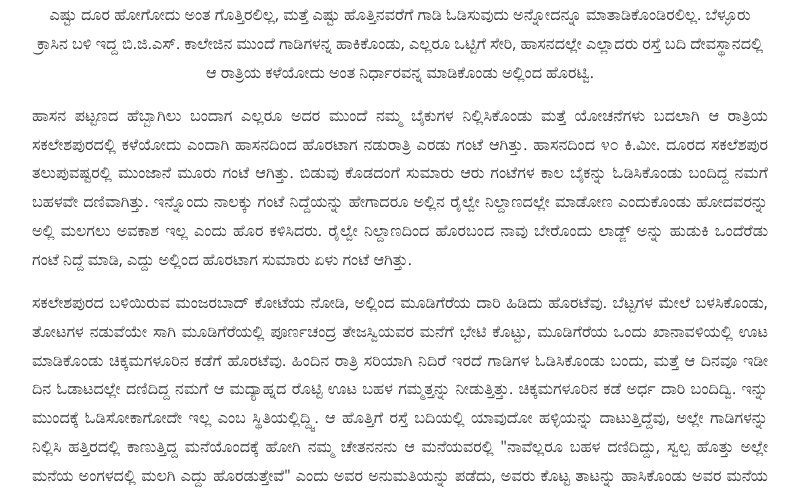
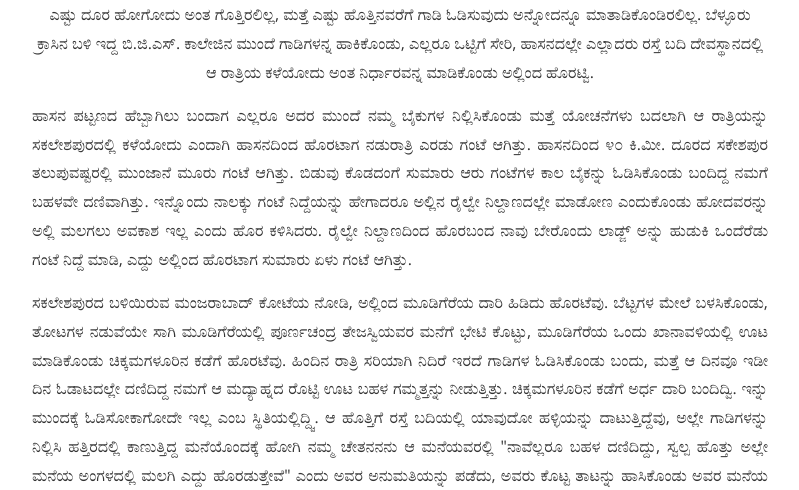
Before and after one commit to bencentra/centrarium, a Jekyll site: the page built from _posts/2019-09-23-aa-bettadalli.markdown, in a window 1280 px wide and 900 px high, scrolled down 704 px. Shown: the part 156-646 px from the top of the window, without its empty margins (240-1039 px from the left). Built offline with Jekyll 4.4.1, drawn with Linux system fonts in a browser that asks for light colours; nearby versions of some CDN libraries; comment, search, counter and statistics services are not loaded; a style sheet for code colours, icons or effects is not loaded; some of the changed text lies outside the part shown.

Commit message:
Update 2019-09-23-aa-bettadalli.markdown

```diff
--- a/_posts/2019-09-23-aa-bettadalli.markdown
+++ b/_posts/2019-09-23-aa-bettadalli.markdown
@@ -15,9 +15,9 @@
 
 <p align="center">ಎಷ್ಟು ದೂರ ಹೋಗೋದು ಅಂತ ಗೊತ್ತಿರಲಿಲ್ಲ, ಮತ್ತೆ ಎಷ್ಟು ಹೊತ್ತಿನವರೆಗೆ ಗಾಡಿ ಓಡಿಸುವುದು ಅನ್ನೋದನ್ನೂ ಮಾತಾಡಿಕೊಂಡಿರಲಿಲ್ಲ. ಬೆಳ್ಳೂರು ಕ್ರಾಸಿನ ಬಳಿ ಇದ್ದ ಬಿ.ಜಿ.ಎಸ್. ಕಾಲೇಜಿನ ಮುಂದೆ ಗಾಡಿಗಳನ್ನ ಹಾಕಿಕೊಂಡು, ಎಲ್ಲರೂ ಒಟ್ಟಿಗೆ ಸೇರಿ, ಹಾಸನದಲ್ಲೇ ಎಲ್ಲಾದರು ರಸ್ತೆ ಬದಿ ದೇವಸ್ಥಾನದಲ್ಲಿ ಆ ರಾತ್ರಿಯ ಕಳೆಯೋದು ಅಂತ ನಿರ್ಧಾರವನ್ನ ಮಾಡಿಕೊಂಡು ಅಲ್ಲಿಂದ ಹೊರಟ್ವಿ.</p>
 
-<p align="justify">ಹಾಸನ ಪಟ್ಟಣದ ಹೆಬ್ಬಾಗಿಲು ಬಂದಾಗ ಎಲ್ಲರೂ ಅದರ ಮುಂದೆ ನಮ್ಮ ಬೈಕುಗಳ ನಿಲ್ಲಿಸಿಕೊಂಡು ಮತ್ತೆ ಯೋಚನೆಗಳು ಬದಲಾಗಿ ಆ ರಾತ್ರಿಯ ಸಕಲೇಶಪುರದಲ್ಲಿ ಕಳೆಯೋದು ಎಂದಾಗಿ ಹಾಸನದಿಂದ ಹೊರಟಾಗ ನಡುರಾತ್ರಿ ಎರಡು ಗಂಟೆ ಆಗಿತ್ತು. ಹಾಸನದಿಂದ ೪೦ ಕಿ.ಮೀ. ದೂರದ ಸಕಲೆಶಪುರ ತಲುಪುವಷ್ಟರಲ್ಲಿ ಮುಂಜಾನೆ ಮೂರು ಗಂಟೆ ಆಗಿತ್ತು. ಬಿಡುವು ಕೊಡದಂಗೆ ಸುಮಾರು ಆರು ಗಂಟೆಗಳ ಕಾಲ ಬೈಕನ್ನು ಓಡಿಸಿಕೊಂಡು ಬಂದಿದ್ದ ನಮಗೆ ಬಹಳವೇ ದಣಿವಾಗಿತ್ತು. ಇನ್ನೊಂದು ನಾಲಕ್ಕು ಗಂಟೆ ನಿದ್ದೆಯನ್ನು ಹೇಗಾದರೂ ಅಲ್ಲಿನ ರೈಲ್ವೇ ನಿಲ್ದಾಣದಲ್ಲೇ ಮಾಡೋಣ ಎಂದುಕೊಂಡು ಹೋದವರನ್ನು ಅಲ್ಲಿ ಮಲಗಲು ಅವಕಾಶ ಇಲ್ಲ ಎಂದು ಹೊರ ಕಳಿಸಿದರು. ರೈಲ್ವೇ ನಿಲ್ದಾಣದಿಂದ ಹೊರಬಂದ ನಾವು ಬೇರೊಂದು ಲಾಡ್ಜ್ ಅನ್ನು ಹುಡುಕಿ ಒಂದೆರೆಡು ಗಂಟೆ ನಿದ್ದೆ ಮಾಡಿ, ಎದ್ದು ಅಲ್ಲಿಂದ ಹೊರಟಾಗ ಸುಮಾರು ಏಳು ಗಂಟೆ ಆಗಿತ್ತು.</p>
+<p align="justify">ಹಾಸನ ಪಟ್ಟಣದ ಹೆಬ್ಬಾಗಿಲು ಬಂದಾಗ ಎಲ್ಲರೂ ಅದರ ಮುಂದೆ ನಮ್ಮ ಬೈಕುಗಳ ನಿಲ್ಲಿಸಿಕೊಂಡು ಮತ್ತೆ ಯೋಚನೆಗಳು ಬದಲಾಗಿ ಆ ರಾತ್ರಿಯನ್ನು ಸಕಲೇಶಪುರದಲ್ಲಿ ಕಳೆಯೋದು ಎಂದಾಗಿ ಹಾಸನದಿಂದ ಹೊರಟಾಗ ನಡುರಾತ್ರಿ ಎರಡು ಗಂಟೆ ಆಗಿತ್ತು. ಹಾಸನದಿಂದ ೪೦ ಕಿ.ಮೀ. ದೂರದ ಸಕೇಶಪುರ ತಲುಪುವಷ್ಟರಲ್ಲಿ ಮುಂಜಾನೆ ಮೂರು ಗಂಟೆ ಆಗಿತ್ತು. ಬಿಡುವು ಕೊಡದಂಗೆ ಸುಮಾರು ಆರು ಗಂಟೆಗಳ ಕಾಲ ಬೈಕನ್ನು ಓಡಿಸಿಕೊಂಡು ಬಂದಿದ್ದ ನಮಗೆ ಬಹಳವೇ ದಣಿವಾಗಿತ್ತು. ಇನ್ನೊಂದು ನಾಲಕ್ಕು ಗಂಟೆ ನಿದ್ದೆಯನ್ನು ಹೇಗಾದರೂ ಅಲ್ಲಿನ ರೈಲ್ವೇ ನಿಲ್ದಾಣದಲ್ಲೇ ಮಾಡೋಣ ಎಂದುಕೊಂಡು ಹೋದವರನ್ನು ಅಲ್ಲಿ ಮಲಗಲು ಅವಕಾಶ ಇಲ್ಲ ಎಂದು ಹೊರ ಕಳಿಸಿದರು. ರೈಲ್ವೇ ನಿಲ್ದಾಣದಿಂದ ಹೊರಬಂದ ನಾವು ಬೇರೊಂದು ಲಾಡ್ಜ್ ಅನ್ನು ಹುಡುಕಿ ಒಂದೆರೆಡು ಗಂಟೆ ನಿದ್ದೆ ಮಾಡಿ, ಎದ್ದು ಅಲ್ಲಿಂದ ಹೊರಟಾಗ ಸುಮಾರು ಏಳು ಗಂಟೆ ಆಗಿತ್ತು.</p>
 
-<p align="justify">ಸಕಲೇಶಪುರದ ಬಳಿಯಿರುವ ಮಂಜರಬಾದ್ ಕೋಟೆಯ ನೋಡಿ, ಅಲ್ಲಿಂದ ಮೂಡಿಗೆರೆಯ ದಾರಿ ಹಿಡಿದು ಹೊರಟೆವು. ಬೆಟ್ಟಗಳ ಮೇಲೆ ಬಳಸಿಕೊಂಡು, ತೋಟಗಳ ನಡುವೆಯೇ ಸಾಗಿ ಮೂಡಿಗೆರೆಯಲ್ಲಿ ಪೂರ್ಣಚಂದ್ರ ತೇಜಸ್ವಿಯವರ ಮನೆಗೆ ಭೇಟಿ ಕೊಟ್ಟು, ಮೂಡಿಗೆರೆಯ ಒಂದು ಖಾನಾವಳಿಯಲ್ಲಿ ಊಟ ಮಾಡಿಕೊಂಡು ಚಿಕ್ಕಮಗಳೂರಿನ ಕಡೆಗೆ ಹೊರಟೆವು. ಹಿಂದಿನ ರಾತ್ರಿ ಸರಿಯಾಗಿ ನಿದಿರೆ ಇರದೆ ಗಾಡಿಗಳ ಓಡಿಸಿಕೊಂಡು ಬಂದು, ಮತ್ತೆ ಆ ದಿನವೂ ಇಡೀ ದಿನ ಓಡಾಟದಲ್ಲೇ ದಣಿದಿದ್ದ ನಮಗೆ ಆ ಮದ್ಯಾಹ್ನದ ರೊಟ್ಟಿ ಊಟ ಬಹಳ ಗಮ್ಮತ್ತನ್ನು ನೀಡುತ್ತಿತ್ತು. ಚಿಕ್ಕಮಗಳೂರಿನ ಕಡೆ ಅರ್ಧ ದಾರಿ ಬಂದಿದ್ವಿ. ಇನ್ನು ಮುಂದಕ್ಕೆ ಓಡಿಸೋಕಾಗೋದೇ ಇಲ್ಲ ಎಂಬ ಸ್ಥಿತಿಯಲ್ಲಿದ್ದ್ವಿ. ಆ ಹೊತ್ತಿಗೆ ರಸ್ತೆ ಬದಿಯಲ್ಲಿ ಯಾವುದೋ ಹಳ್ಳಿಯನ್ನು ದಾಟುತ್ತಿದ್ದೆವು, ಅಲ್ಲೇ ಗಾಡಿಗಳನ್ನು ನಿಲ್ಲಿಸಿ ಹತ್ತಿರದಲ್ಲಿ ಕಾಣುತ್ತಿದ್ದ ಮನೆಯೊಂದಕ್ಕೆ ಹೋಗಿ ನಮ್ಮ ಚೇತನನನು ಆ ಮನೆಯವರಲ್ಲಿ "ನಾವೆಲ್ಲರೂ ಬಹಳ ದಣಿದಿದ್ದು, ಸ್ವಲ್ಪ ಹೊತ್ತು ಅಲ್ಲೇ ಮನೆಯ ಅಂಗಳದಲ್ಲಿ ಮಲಗಿ ಎದ್ದು ಹೊರಡುತ್ತೇವೆ" ಎಂದು ಅವರ ಅನುಮತಿಯನ್ನು ಪಡೆದು, ಅವರು ಕೊಟ್ಟ ತಾಟನ್ನು ಹಾಸಿಕೊಂಡು ಅವರ ಮನೆಯ ಅಂಗಳದ ಮರದಡಿಯಲ್ಲಿ ಒಂದು ಗಂಟೆ ಪ್ರಜ್ಞೆ ಇಲ್ಲದಂತೆ ಮಲಗಿದ್ದೆವು. ಅಷ್ಟರಲ್ಲಿ ತಂಗಾಳಿ ನಮ್ಮನ್ನು ತಾಕಿ, ಮಳೆಯ ಸಣ್ಣ ಹನಿಗಳು ನಮ್ಮ ಮೌಖಗಳ ಸವರಿ ನಮ್ಮನ್ನು ಎಬ್ಬರಿಸಿದ್ದವು.</p>
+<p align="justify">ಸಕಲೇಶಪುರದ ಬಳಿಯಿರುವ ಮಂಜರಾಬಾದ್ ಕೋಟೆಯ ನೋಡಿ, ಅಲ್ಲಿಂದ ಮೂಡಿಗೆರೆಯ ದಾರಿ ಹಿಡಿದು ಹೊರಟೆವು. ಬೆಟ್ಟಗಳ ಮೇಲೆ ಬಳಸಿಕೊಂಡು, ತೋಟಗಳ ನಡುವೆಯೇ ಸಾಗಿ ಮೂಡಿಗೆರೆಯಲ್ಲಿ ಪೂರ್ಣಚಂದ್ರ ತೇಜಸ್ವಿಯವರ ಮನೆಗೆ ಭೇಟಿ ಕೊಟ್ಟು, ಮೂಡಿಗೆರೆಯ ಒಂದು ಖಾನಾವಳಿಯಲ್ಲಿ ಊಟ ಮಾಡಿಕೊಂಡು ಚಿಕ್ಕಮಗಳೂರಿನ ಕಡೆಗೆ ಹೊರಟೆವು. ಹಿಂದಿನ ರಾತ್ರಿ ಸರಿಯಾಗಿ ನಿದಿರೆ ಇರದೆ ಗಾಡಿಗಳ ಓಡಿಸಿಕೊಂಡು ಬಂದು, ಮತ್ತೆ ಆ ದಿನವೂ ಇಡೀ ದಿನ ಓಡಾಟದಲ್ಲೇ ದಣಿದಿದ್ದ ನಮಗೆ ಆ ಮದ್ಯಾಹ್ನದ ರೊಟ್ಟಿ ಊಟ ಬಹಳ ಗಮ್ಮತ್ತನ್ನು ನೀಡುತ್ತಿತ್ತು. ಚಿಕ್ಕಮಗಳೂರಿನ ಕಡೆಗೆ ಅರ್ಧ ದಾರಿ ಬಂದಿದ್ವಿ. ಇನ್ನು ಮುಂದಕ್ಕೆ ಓಡಿಸೋಕಾಗೋದೇ ಇಲ್ಲ ಎಂಬ ಸ್ಥಿತಿಯಲ್ಲಿದ್ದ್ವಿ. ಆ ಹೊತ್ತಿಗೆ ರಸ್ತೆ ಬದಿಯಲ್ಲಿ ಯಾವುದೋ ಹಳ್ಳಿಯನ್ನು ದಾಟುತ್ತಿದ್ದೆವು, ಅಲ್ಲೇ ಗಾಡಿಗಳನ್ನು ನಿಲ್ಲಿಸಿ ಹತ್ತಿರದಲ್ಲಿ ಕಾಣುತ್ತಿದ್ದ ಮನೆಯೊಂದಕ್ಕೆ ಹೋಗಿ ನಮ್ಮ ಚೇತನನನು ಆ ಮನೆಯವರಲ್ಲಿ "ನಾವೆಲ್ಲರೂ ಬಹಳ ದಣಿದಿದ್ದು, ಸ್ವಲ್ಪ ಹೊತ್ತು ಅಲ್ಲೇ ಮನೆಯ ಅಂಗಳದಲ್ಲಿ ಮಲಗಿ ಎದ್ದು ಹೊರಡುತ್ತೇವೆ" ಎಂದು ಅವರ ಅನುಮತಿಯನ್ನು ಪಡೆದು, ಅವರು ಕೊಟ್ಟ ತಾಟನ್ನು ಹಾಸಿಕೊಂಡು ಅವರ ಮನೆಯ ಅಂಗಳದ ಮರದಡಿಯಲ್ಲಿ ಒಂದು ಗಂಟೆ ಪ್ರಜ್ಞೆ ಇಲ್ಲದಂತೆ ಮಲಗಿದ್ದೆವು. ಅಷ್ಟರಲ್ಲಿ ತಂಗಾಳಿ ನಮ್ಮನ್ನು ತಾಕಿ, ಮಳೆಯ ಸಣ್ಣ ಹನಿಗಳು ನಮ್ಮ ಮೌಖಗಳ ಸವರಿ ನಮ್ಮನ್ನು ಎಬ್ಬರಿಸಿದ್ದವು.</p>
 
 <p align="justify">ಸೂರ್ಯ ಮುಳುಗುವ ಹೊತ್ತಾಯಿತು ಎಂಬ ಗಾಬರಿಯಲ್ಲಿ, ಮದ್ಯಾಹ್ನದ ನಮ್ಮ ಮಾತಿನಂತೆ ಆ ಊರಿನಿಂದ ಮುಳ್ಳಯ್ಯನಗಿರಿಗೆ ಹೊರಡಲು ಅಣಿಯಾದೆವು. ಮಲಗಲು ಜಾಗ ಕೊಟ್ಟ ಆ ಮನೆಯವರಿಗೆ ನಮ್ಮ ಧನ್ಯವಾದಗಳನ್ನು ತಿಳಿಸಿ ಛಂಗನೆ ಹೊರಟು ಮುಳ್ಳಯ್ಯನಗಿರಿಯ ಕೈಮರದ ಹತ್ತಿರ ಬಂದೆವು. ಅಲ್ಲಿದ್ದ ಅರಣ್ಯ ಇಲಾಖೆಯ ಸಿಬ್ಬಂದಿಗೆ ಆ ರಾತ್ರಿ ಬೆಟ್ಟದ ಮೇಲೆ ಸೀತಾಳಯ್ಯನ ಮಠದಲ್ಲಿರುವುದಾಗಿ ಹೇಳಿ ದೀಪಗಳಿಲ್ಲದ, ಕೊರೆಯುವ ತಂಗಾಳಿ ಬೀಸುವ ಕಗ್ಗತ್ತಲ ಹಾದಿಯಲ್ಲಿಯೇ ಸೀತಾಳಯ್ಯನಗಿರಿಗೆ ಬಂದೆವು. ಆ ಹೊತ್ತಿಗಾಗಲೇ ಆಗಸದಲ್ಲಿ ಚುಕ್ಕಿಗಳು ಮಿಣುಕುತ್ತಿದ್ದವು. ಆ ಇರುಳು, ಮಠದಲ್ಲಿ ಉಳಿದುಕೊಳ್ಳಲು ಅನುಮತಿ ಪಡೆದೆವು. ಅಲ್ಲಿನ ದೇವಸ್ಥಾನದಲ್ಲಿಯೇ ಊಟದ ವ್ಯವಸ್ಥೆಯೂ ಆಯಿತು. ಹಿಂದಿನ ರಾತ್ರಿಯಿಂದ ಆ ಹೊತ್ತಿನವರೆಗೆ ಸುಮಾರು ೧೮-೨೦ ಗಂಟೆಗಳ ನಿರಂತರ ಓಡಾಟ ನಮ್ಮನ್ನ ಬಗ್ಗುಬಡಿದಿತ್ತು. ಮಲಗಿದರೆ ಸಾಕು ಎನ್ನುವಂತಾ ಆಯಾಸ ನಮ್ಮನ್ನೆಲ್ಲಾ ತುಂಬಿಕೊಂಡಿತ್ತು.</p>
 
```
